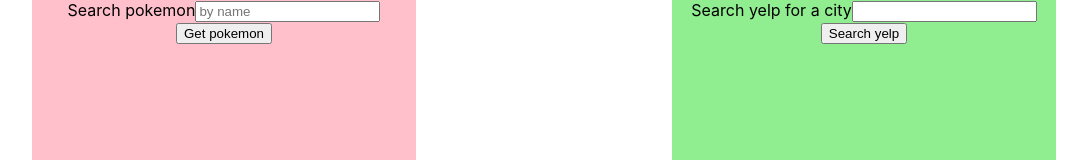
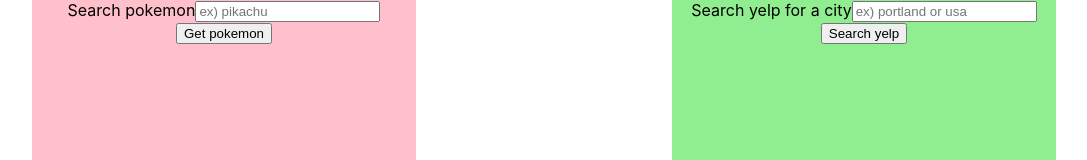
Before and after one commit to clayton-knapp/api-proxy-half-baked, a React (Create React App) app: page / in a window 1280 px wide. Shown: the top 160 px of the page, without its empty margins (96-1183 px from the left). Built offline with nearby package versions, Linux system fonts and the light colour scheme.

Commit message:
passing test

```diff
--- a/src/PokemonSearch.js
+++ b/src/PokemonSearch.js
@@ -39,7 +39,7 @@
       >
             Search pokemon
         {/* add inputs/labels for city name, state, and country, using all the things we need with react forms. Don't forget to use the value property to sync these up with the default values in react state */}
-        <input placeholder='by name'
+        <input placeholder='ex) pikachu'
           onChange={(e)=> setSearchName(e.target.value)}
         ></input>
         <button>Get pokemon</button>
--- a/src/YelpSearch.js
+++ b/src/YelpSearch.js
@@ -22,7 +22,7 @@
     // put the jsonified data in state and set the loading state to false
     const json = await response.json();
     // console.log(json);
-    console.log(json.businesses);
+    // console.log(json.businesses);
 
     setYelpResults(json.businesses); // does it need to be json.results?
 
@@ -40,6 +40,7 @@
         {/* add inputs/labels for city name, state, and country, using all the things we need with react forms. Don't forget to use the value property to sync these up with the default values in react state */}
         <input
           onChange={(e)=>setSearchLocation(e.target.value)}
+          placeholder='ex) portland or usa'
         ></input>
         <button>Search yelp</button>
       </form>
```
Also changed, not shown: 2 other files (tests, documents, lock files or other folders).
